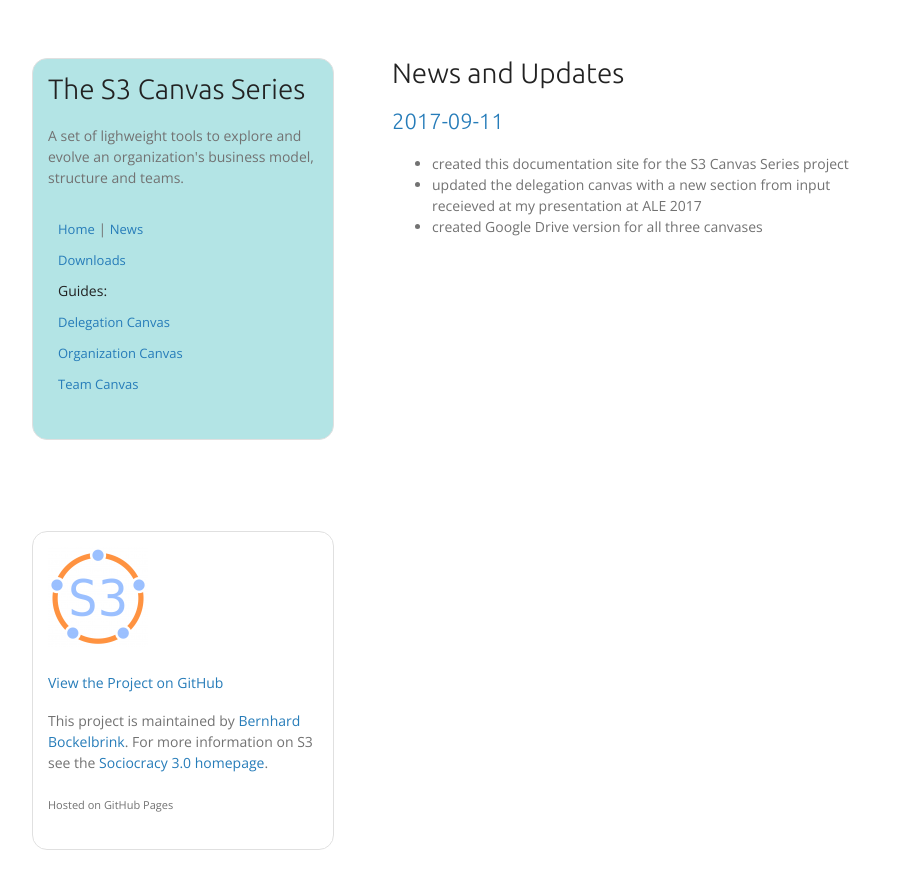
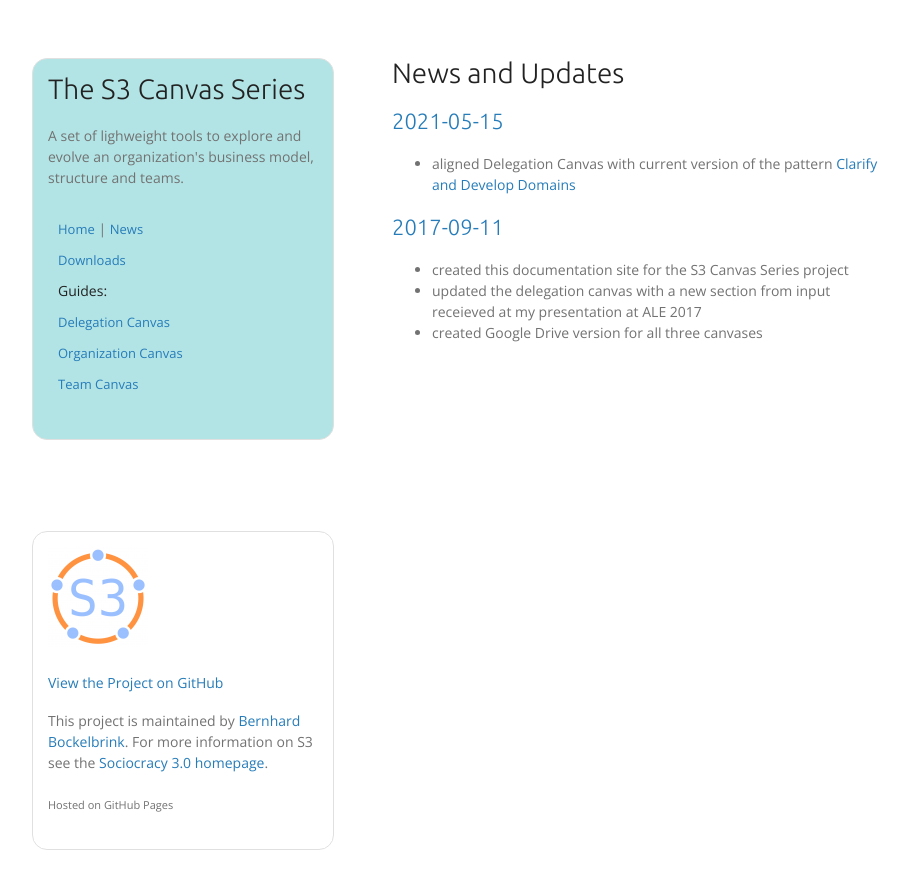
Before and after one commit to bboc/s3-canvas, a Jekyll site: the page built from docs/news.md, in a window 1280 px wide. Shown: the top 889 px of the page, without its empty margins (178-1086 px from the left). Built offline with Jekyll 4.4.1, drawn with Linux system fonts in a browser that asks for light colours; our own code applies the rules of GitHub Pages for plain Markdown files.

Commit message:
updated changelog

```diff
--- a/docs/news.md
+++ b/docs/news.md
@@ -4,6 +4,10 @@ title: News
 
 # News and Updates
 
+## 2021-05-15
+
+* aligned Delegation Canvas with current version of the pattern [Clarify and Develop Domains](http://patterns.sociocracy30.org/clarify-and-develop-domains.html)
+
 ## 2017-09-11
 
 * created this documentation site for the S3 Canvas Series project
```
